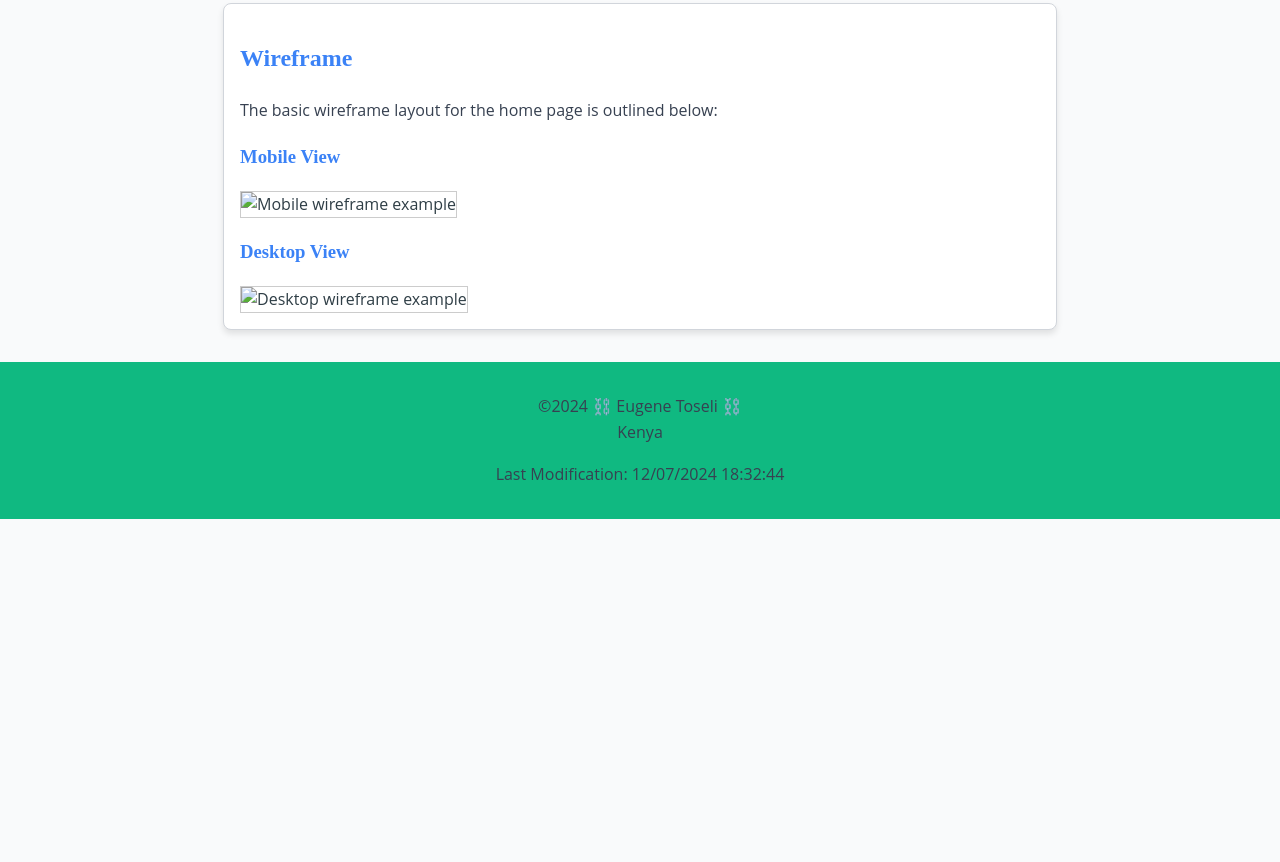
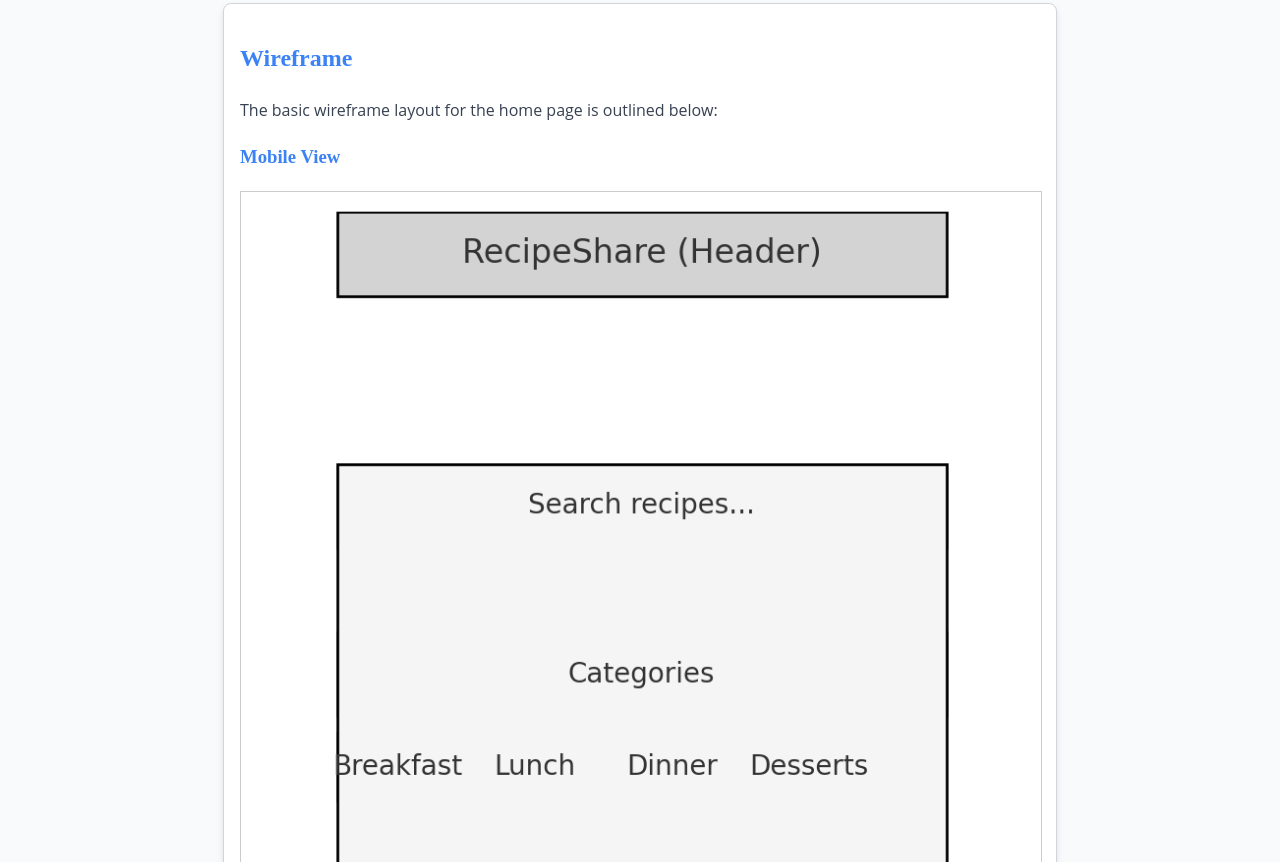
Before and after one commit to ETOSELI/wdd131, a plain HTML site: page siteplan.html in a window 1280 px wide. Shown: the part 1318-2180 px from the top of the page. Before the commit the page ends 1837 px from the top, so only its background shows below. Drawn offline with Linux system fonts and the light colour scheme.

Commit message:
updated wireframes

```diff
--- a/siteplan.html
+++ b/siteplan.html
@@ -71,9 +71,9 @@
         <h2>Wireframe</h2>
         <p>The basic wireframe layout for the home page is outlined below:</p>
         <h3>Mobile View</h3>
-        <img src="mobile-wireframe.png" alt="Mobile wireframe example" style="width: 100%; border: 1px solid #ccc;">
+        <img src="images/mobile_wireframe.png" alt="Mobile wireframe example" style="width: 100%; border: 1px solid #ccc;">
         <h3>Desktop View</h3>
-        <img src="desktop-wireframe.png" alt="Desktop wireframe example" style="width: 100%; border: 1px solid #ccc;">
+        <img src="images/desktop_wireframe.png" alt="Desktop wireframe example" style="width: 100%; border: 1px solid #ccc;">
     </section>
 
     <!-- Footer Section -->
```
Also changed, not shown: images/desktop_wireframe.png (added), images/mobile_wireframe.png (added).
